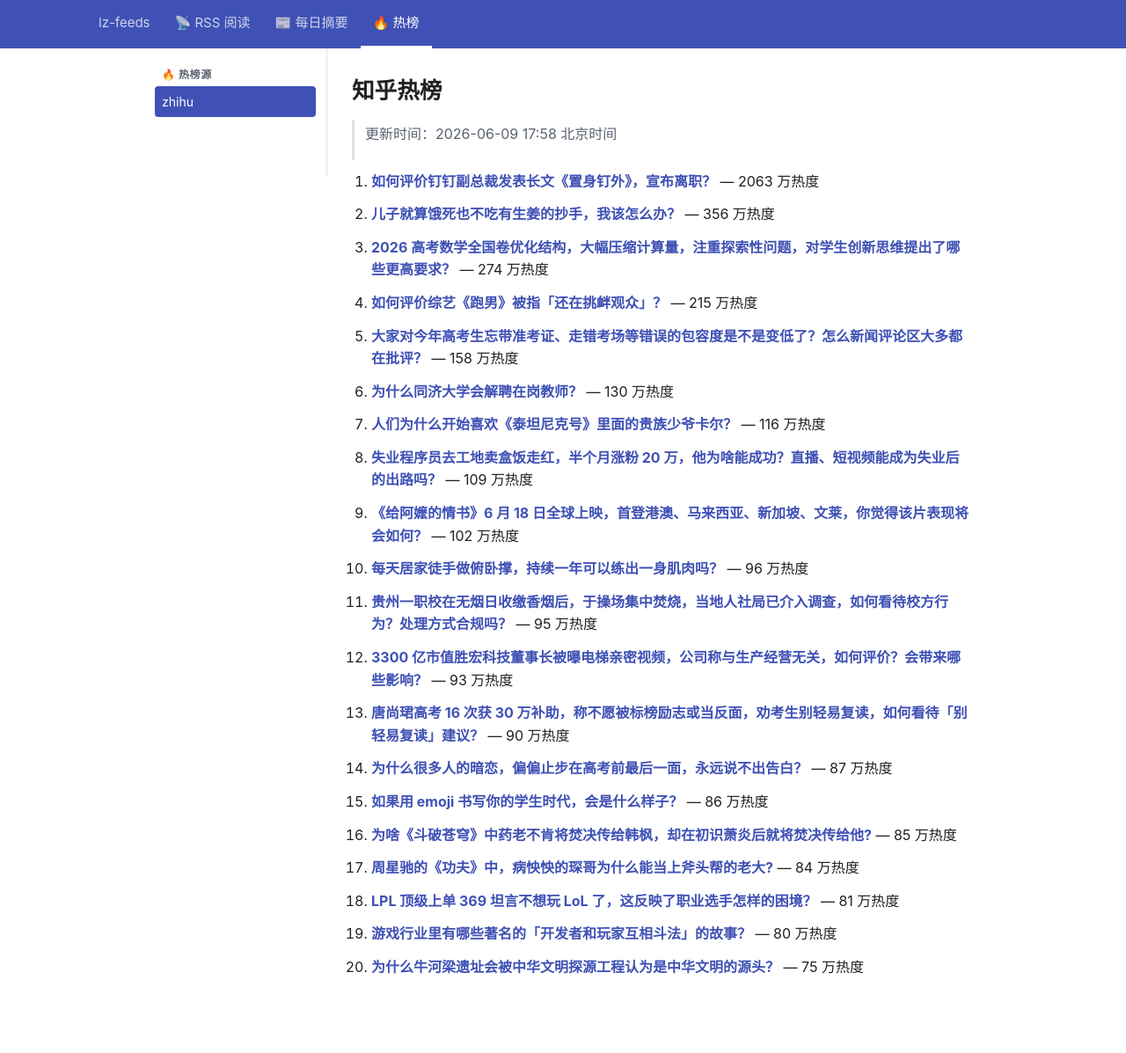
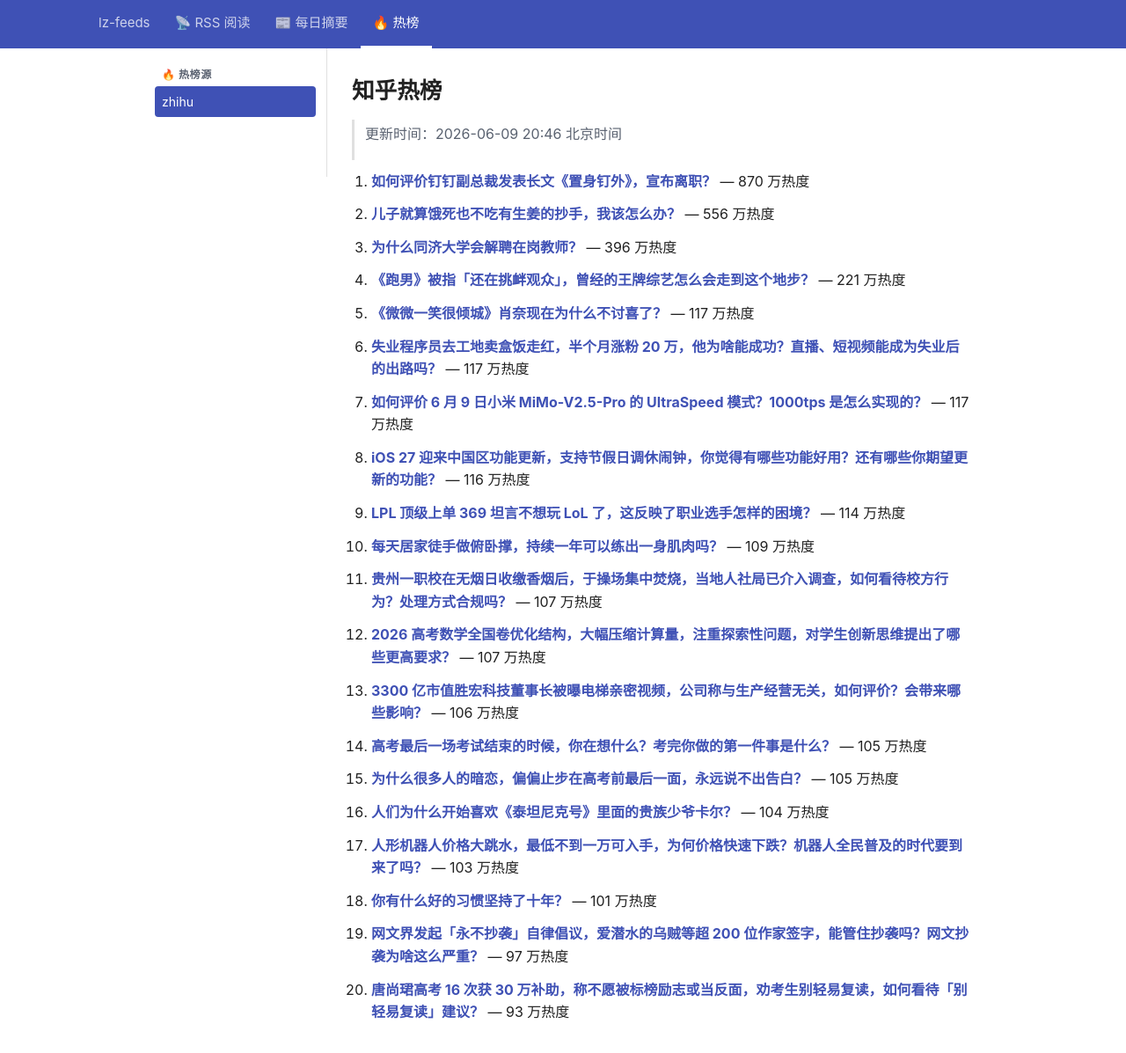
Before and after one commit to lizhang0101/lz-feeds, a Jekyll site: the page built from _hotlist/zhihu.md, in a window 1280 px wide and 1228 px high. Shown: the top 1197 px of the window at 88% size. Built offline with Jekyll 4.4.1, drawn with Linux system fonts in a browser that asks for light colours.

Commit message:
hotlist: 2026-06-09T12:46Z

```diff
--- a/_hotlist/zhihu.md
+++ b/_hotlist/zhihu.md
@@ -1,48 +1,48 @@
 ---
-updated: 2026-06-09 17:58 北京时间
+updated: 2026-06-09 20:46 北京时间
 count: 20
 ---
 
 # 知乎热榜
 
-> 更新时间：2026-06-09 17:58 北京时间
+> 更新时间：2026-06-09 20:46 北京时间
 
-1. **[如何评价钉钉副总裁发表长文《置身钉外》，宣布离职？](https://www.zhihu.com/question/2047442402122495550)** — 2063 万热度
+1. **[如何评价钉钉副总裁发表长文《置身钉外》，宣布离职？](https://www.zhihu.com/question/2047442402122495550)** — 870 万热度
 
-2. **[儿子就算饿死也不吃有生姜的抄手，我该怎么办？](https://www.zhihu.com/question/1904106070881841642)** — 356 万热度
+2. **[儿子就算饿死也不吃有生姜的抄手，我该怎么办？](https://www.zhihu.com/question/1904106070881841642)** — 556 万热度
 
-3. **[2026 高考数学全国卷优化结构，大幅压缩计算量，注重探索性问题，对学生创新思维提出了哪些更高要求？](https://www.zhihu.com/question/2047250609481560162)** — 274 万热度
+3. **[为什么同济大学会解聘在岗教师？](https://www.zhihu.com/question/2045231105008259520)** — 396 万热度
 
-4. **[如何评价综艺《跑男》被指「还在挑衅观众」？](https://www.zhihu.com/question/2046551143426348866)** — 215 万热度
+4. **[《跑男》被指「还在挑衅观众」，曾经的王牌综艺怎么会走到这个地步？](https://www.zhihu.com/question/2046551143426348866)** — 221 万热度
 
-5. **[大家对今年高考生忘带准考证、走错考场等错误的包容度是不是变低了？怎么新闻评论区大多都在批评？](https://www.zhihu.com/question/2047347799268615994)** — 158 万热度
+5. **[《微微一笑很倾城》肖奈现在为什么不讨喜了？](https://www.zhihu.com/question/2047323205061146243)** — 117 万热度
 
-6. **[为什么同济大学会解聘在岗教师？](https://www.zhihu.com/question/2045231105008259520)** — 130 万热度
+6. **[失业程序员去工地卖盒饭走红，半个月涨粉 20 万，他为啥能成功？直播、短视频能成为失业后的出路吗？](https://www.zhihu.com/question/2040015269830062121)** — 117 万热度
 
-7. **[人们为什么开始喜欢《泰坦尼克号》里面的贵族少爷卡尔？](https://www.zhihu.com/question/20194023)** — 116 万热度
+7. **[如何评价 6 月 9 日小米 MiMo-V2.5-Pro 的 UltraSpeed 模式？1000tps 是怎么实现的？](https://www.zhihu.com/question/2047628080479524844)** — 117 万热度
 
-8. **[失业程序员去工地卖盒饭走红，半个月涨粉 20 万，他为啥能成功？直播、短视频能成为失业后的出路吗？](https://www.zhihu.com/question/2040015269830062121)** — 109 万热度
+8. **[iOS 27 迎来中国区功能更新，支持节假日调休闹钟，你觉得有哪些功能好用？还有哪些你期望更新的功能？](https://www.zhihu.com/question/2047582801570915436)** — 116 万热度
 
-9. **[《给阿嬷的情书》6 月 18 日全球上映，首登港澳、马来西亚、新加坡、文莱，你觉得该片表现将会如何？](https://www.zhihu.com/question/2046172724645705575)** — 102 万热度
+9. **[LPL 顶级上单 369 坦言不想玩 LoL 了，这反映了职业选手怎样的困境？](https://www.zhihu.com/question/2046276887664649844)** — 114 万热度
 
-10. **[每天居家徒手做俯卧撑，持续一年可以练出一身肌肉吗？](https://www.zhihu.com/question/1906356929229457383)** — 96 万热度
+10. **[每天居家徒手做俯卧撑，持续一年可以练出一身肌肉吗？](https://www.zhihu.com/question/1906356929229457383)** — 109 万热度
 
-11. **[贵州一职校在无烟日收缴香烟后，于操场集中焚烧，当地人社局已介入调查，如何看待校方行为？处理方式合规吗？](https://www.zhihu.com/question/2045458377795433050)** — 95 万热度
+11. **[贵州一职校在无烟日收缴香烟后，于操场集中焚烧，当地人社局已介入调查，如何看待校方行为？处理方式合规吗？](https://www.zhihu.com/question/2045458377795433050)** — 107 万热度
 
-12. **[3300 亿市值胜宏科技董事长被曝电梯亲密视频，公司称与生产经营无关，如何评价？会带来哪些影响？](https://www.zhihu.com/question/2047261881392422944)** — 93 万热度
+12. **[2026 高考数学全国卷优化结构，大幅压缩计算量，注重探索性问题，对学生创新思维提出了哪些更高要求？](https://www.zhihu.com/question/2047250609481560162)** — 107 万热度
 
-13. **[唐尚珺高考 16 次获 30 万补助，称不愿被标榜励志或当反面，劝考生别轻易复读，如何看待「别轻易复读」建议？](https://www.zhihu.com/question/2047629935657710878)** — 90 万热度
+13. **[3300 亿市值胜宏科技董事长被曝电梯亲密视频，公司称与生产经营无关，如何评价？会带来哪些影响？](https://www.zhihu.com/question/2047261881392422944)** — 106 万热度
 
-14. **[为什么很多人的暗恋，偏偏止步在高考前最后一面，永远说不出告白？](https://www.zhihu.com/question/2046009610331596042)** — 87 万热度
+14. **[高考最后一场考试结束的时候，你在想什么？考完你做的第一件事是什么？](https://www.zhihu.com/question/2046932833021556163)** — 105 万热度
 
-15. **[如果用 emoji 书写你的学生时代，会是什么样子？](https://www.zhihu.com/topic/2043729374206243984/hot)** — 86 万热度
+15. **[为什么很多人的暗恋，偏偏止步在高考前最后一面，永远说不出告白？](https://www.zhihu.com/question/2046009610331596042)** — 105 万热度
 
-16. **[为啥《斗破苍穹》中药老不肯将焚决传给韩枫，却在初识萧炎后就将焚决传给他?](https://www.zhihu.com/question/381375455)** — 85 万热度
+16. **[人们为什么开始喜欢《泰坦尼克号》里面的贵族少爷卡尔？](https://www.zhihu.com/question/20194023)** — 104 万热度
 
-17. **[周星驰的《功夫》中，病怏怏的琛哥为什么能当上斧头帮的老大?](https://www.zhihu.com/question/460071485)** — 84 万热度
+17. **[人形机器人价格大跳水，最低不到一万可入手，为何价格快速下跌？机器人全民普及的时代要到来了吗？](https://www.zhihu.com/question/2047236682659755773)** — 103 万热度
 
-18. **[LPL 顶级上单 369 坦言不想玩 LoL 了，这反映了职业选手怎样的困境？](https://www.zhihu.com/question/2046276887664649844)** — 81 万热度
+18. **[你有什么好的习惯坚持了十年？](https://www.zhihu.com/question/453783511)** — 101 万热度
 
-19. **[游戏行业里有哪些著名的「开发者和玩家互相斗法」的故事？](https://www.zhihu.com/question/2043733025616352525)** — 80 万热度
+19. **[网文界发起「永不抄袭」自律倡议，爱潜水的乌贼等超 200 位作家签字，能管住抄袭吗？网文抄袭为啥这么严重？](https://www.zhihu.com/question/2047399741776814798)** — 97 万热度
 
-20. **[为什么牛河梁遗址会被中华文明探源工程认为是中华文明的源头？](https://www.zhihu.com/question/634225661)** — 75 万热度
+20. **[唐尚珺高考 16 次获 30 万补助，称不愿被标榜励志或当反面，劝考生别轻易复读，如何看待「别轻易复读」建议？](https://www.zhihu.com/question/2047629935657710878)** — 93 万热度
```
